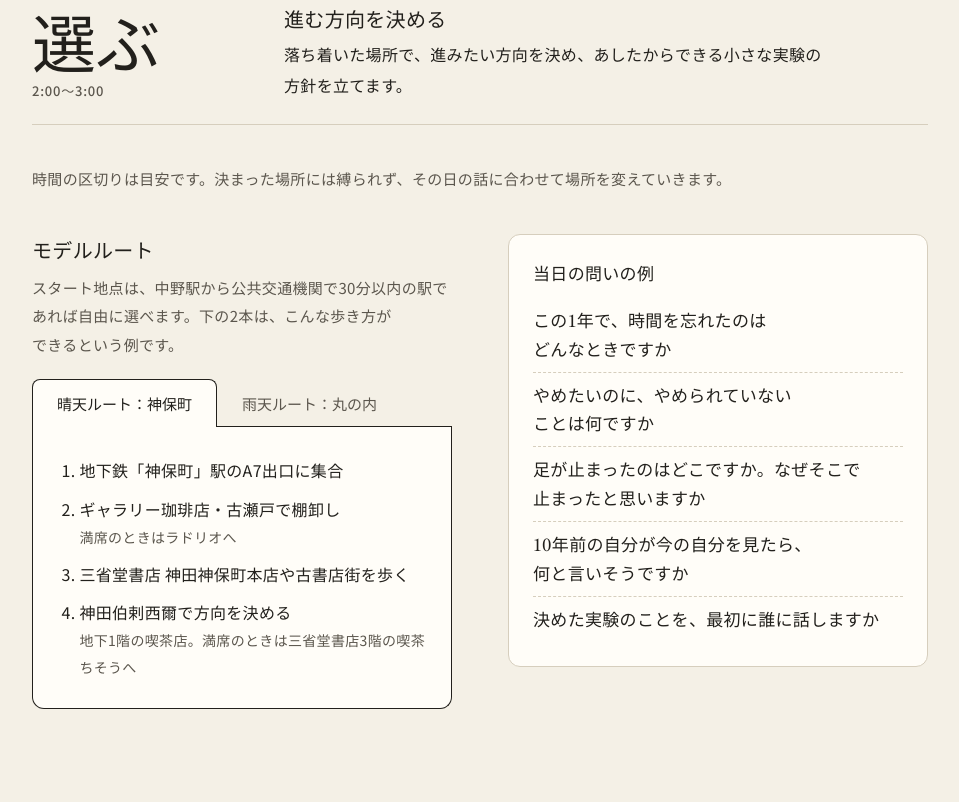
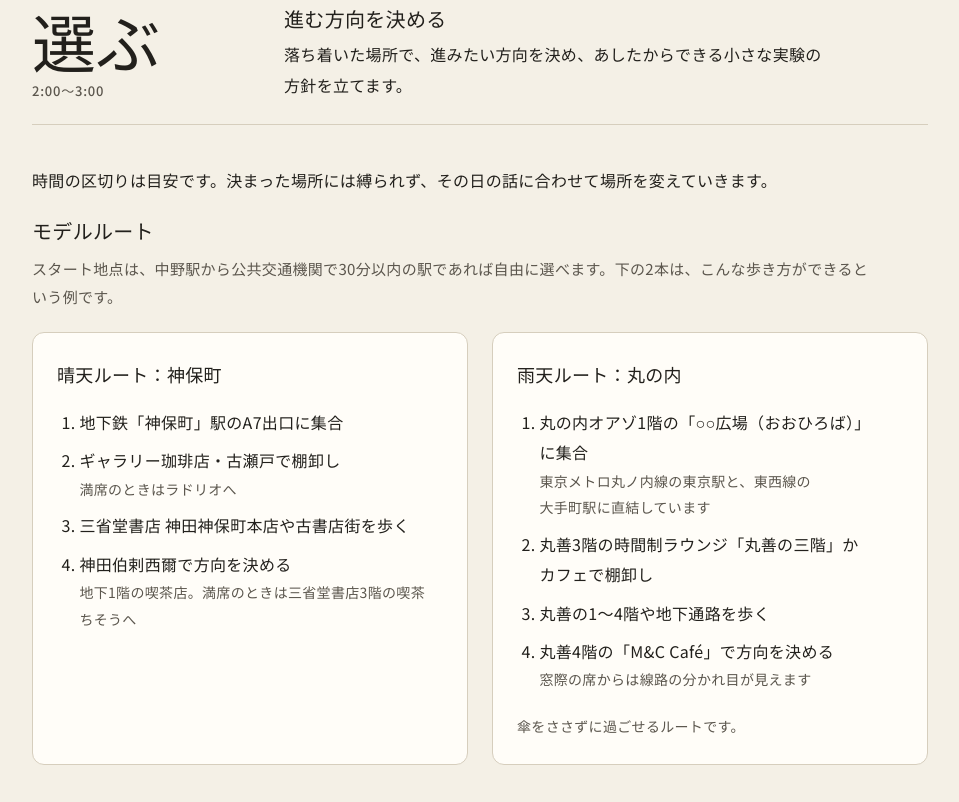
Before and after one commit to walktalkfork/walktalkfork.github.io, a plain HTML site: page index.html in a window 1280 px wide. Shown: the part 2119-2921 px from the top of the page, without its empty margins (160-1119 px from the left). Drawn offline with Linux system fonts and the light colour scheme.

Commit message:
モデルルートの晴天と雨天を左右に並べ、当日の問いの例をその下に横長で置く
Co-Authored-By: Claude Opus 5.5 <noreply@anthropic.com>

```diff
--- a/assets/style.css
+++ b/assets/style.css
@@ -146,27 +146,24 @@ a:hover { color: var(--green-dark); }
 .verbs h3 { margin-bottom: var(--space-1); }
 .verbs p { margin: 0; }
 
-.questions { margin: 0; padding: var(--space-6); background: var(--white); border: 1px solid var(--line); border-radius: var(--radius-card); }
+.questions { margin: var(--space-10) 0 0; padding: var(--space-6); background: var(--white); border: 1px solid var(--line); border-radius: var(--radius-card); }
 .questions h3 { font-size: 17px; margin-bottom: var(--space-3); }
 .questions ul { margin: 0; padding: 0; list-style: none; }
 .questions li { padding: var(--space-2) 0; border-top: 1px dashed var(--line); font-family: var(--mincho); font-size: 17px; line-height: 1.7; }
 .questions li:first-child { border-top: none; }
+@media (min-width: 720px) {
+  .questions ul { columns: 2; column-gap: var(--space-10); }
+  .questions li { break-inside: avoid; }
+  .questions li:nth-child(4) { border-top: none; }
+}
 
-/* モデルルート */
-.section .flow-note { color: var(--ink-soft); font-size: 15px; margin: 0 0 var(--space-10); }
+/* モデルルート：晴天と雨天を左右に並べる */
 .routes h3 { margin-bottom: var(--space-2); }
 .routes > p { color: var(--ink-soft); font-size: 15px; }
-.tabs { display: flex; margin: var(--space-5) 0 0; border-bottom: 1px solid var(--ink); }
-.tab {
-  flex: 1; min-height: 48px; padding: 0 var(--space-3);
-  background: transparent; border: 1px solid transparent; border-bottom: none;
-  border-radius: var(--radius-md) var(--radius-md) 0 0; margin-bottom: -1px;
-  font-family: var(--gothic); font-size: 15px; color: var(--ink-soft); cursor: pointer; white-space: nowrap;
-}
-.tab[aria-selected="true"] { background: var(--white); border-color: var(--ink); color: var(--ink); font-weight: 500; }
-@media (min-width: 640px) { .tab { flex: 0 0 auto; padding: 0 var(--space-6); } }
-.route { padding: var(--space-6); background: var(--white); border: 1px solid var(--ink); border-top: none; border-radius: 0 0 var(--radius-card) var(--radius-card); }
-.route[hidden] { display: none; }
+.route-pair { display: grid; gap: var(--space-4); margin-top: var(--space-5); }
+@media (min-width: 720px) { .route-pair { grid-template-columns: 1fr 1fr; gap: var(--space-6); } }
+.route { padding: var(--space-6); background: var(--white); border: 1px solid var(--line); border-radius: var(--radius-card); min-width: 0; }
+.route h4 { margin: 0 0 var(--space-3); font-family: var(--mincho); font-weight: 500; font-size: 18px; }
 .route ol { margin: 0; padding-left: 1.4em; }
 .route li { padding: var(--space-1) 0; }
 .route li span { display: block; font-size: 14px; color: var(--ink-soft); }
--- a/index.html
+++ b/index.html
@@ -19,7 +19,7 @@
 <link rel="preconnect" href="https://fonts.googleapis.com">
 <link rel="preconnect" href="https://fonts.gstatic.com" crossorigin>
 <link href="https://fonts.googleapis.com/css2?family=Noto+Sans+JP:wght@400;500&family=Shippori+Mincho:wght@500&display=swap" rel="stylesheet">
-<link rel="stylesheet" href="assets/style.css?v=11">
+<link rel="stylesheet" href="assets/style.css?v=12">
 <script data-goatcounter="https://walktalkfork.goatcounter.com/count" async src="assets/count.js"></script>
 </head>
 <body>
@@ -113,17 +113,12 @@
 
   <div class="wrap">
     <p class="flow-note">時間の<wbr>区切りは<wbr>目安です。<wbr>決まった<wbr>場所には<wbr>縛られず、<wbr>その<wbr>日の<wbr>話に<wbr>合わせて<wbr>場所を<wbr>変えていきます。</p>
-    <div class="split">
     <div class="routes">
       <h3>モデルルート</h3>
       <p>スタート地点は、<wbr>中野駅から<wbr>公共交通機関で<wbr>30分以内の<wbr>駅で<wbr>あれば<wbr>自由に<wbr>選べます。<wbr>下の<wbr>2本は、<wbr>こんな<wbr>歩き方が<wbr>できると<wbr>いう<wbr>例です。</p>
-
-      <div class="tabs" role="tablist" aria-label="モデルルート">
-        <button class="tab" role="tab" id="tab-sunny" aria-controls="route-sunny" aria-selected="true">晴天ルート：神保町</button>
-        <button class="tab" role="tab" id="tab-rainy" aria-controls="route-rainy" aria-selected="false" tabindex="-1">雨天ルート：丸の<wbr>内</button>
-      </div>
-
-      <div class="route" role="tabpanel" id="route-sunny" aria-labelledby="tab-sunny">
+      <div class="route-pair">
+        <div class="route">
+          <h4>晴天ルート：神保町</h4>
           <ol>
             <li>地下鉄<wbr>「神保町」駅の<wbr>A7出口に<wbr>集合</li>
             <li>ギャラリー珈琲店・古瀬戸で<wbr>棚卸し<span>満席の<wbr>ときは<wbr>ラドリオへ</span></li>
@@ -131,8 +126,8 @@
             <li>神田伯剌西爾で<wbr>方向を<wbr>決める<span>地下1階の<wbr>喫茶店。<wbr>満席の<wbr>ときは<wbr>三省堂書店3階の<wbr>喫茶 ちそう<wbr>へ</span></li>
           </ol>
         </div>
-
-      <div class="route" role="tabpanel" id="route-rainy" aria-labelledby="tab-rainy" hidden>
+        <div class="route">
+          <h4>雨天ルート：丸の<wbr>内</h4>
           <ol>
             <li>丸の<wbr>内オアゾ1階の<wbr>「○○<wbr>広場<wbr>（おおひろば）」に<wbr>集合<span>東京メトロ丸ノ内線の<wbr>東京駅と、<wbr>東西線の<wbr>大手町駅に<wbr>直結しています</span></li>
             <li>丸善3階の<wbr>時間制ラウンジ<wbr>「丸善の<wbr>三階」か<wbr>カフェで<wbr>棚卸し</li>
@@ -142,6 +137,8 @@
           <p class="note">傘を<wbr>ささずに<wbr>過ごせる<wbr>ルートです。</p>
         </div>
       </div>
+    </div>
+
     <div class="questions">
       <h3>当日の<wbr>問いの<wbr>例</h3>
       <ul>
@@ -151,7 +148,6 @@
         <li>10年前の<wbr>自分が<wbr>今の<wbr>自分を<wbr>見たら、<wbr>何と<wbr>言いそうですか</li>
         <li>決めた<wbr>実験の<wbr>ことを、<wbr>最初に<wbr>誰に<wbr>話しますか</li>
       </ul>
-      </div>
     </div>
   </div>
 </section>
@@ -364,27 +360,6 @@
 </div>
 
 <script>
-// モデルルートのタブ
-(function () {
-  var tabs = document.querySelectorAll('[role="tab"]');
-  function select(tab) {
-    tabs.forEach(function (t) {
-      var on = t === tab;
-      t.setAttribute('aria-selected', on);
-      t.tabIndex = on ? 0 : -1;
-      document.getElementById(t.getAttribute('aria-controls')).hidden = !on;
-    });
-  }
-  tabs.forEach(function (t, i) {
-    t.addEventListener('click', function () { select(t); });
-    t.addEventListener('keydown', function (e) {
-      if (e.key !== 'ArrowRight' && e.key !== 'ArrowLeft') return;
-      var next = tabs[(i + (e.key === 'ArrowRight' ? 1 : tabs.length - 1)) % tabs.length];
-      select(next); next.focus();
-    });
-  });
-})();
-
 // スマホの固定ボタン：最初の予約ボタンと最後の予約欄が見えていないときだけ出す
 (function () {
   var bar = document.getElementById('sticky-cta');
```
Also changed, not shown: cancel.html (+1 -1 lines), privacy.html (+1 -1 lines), tokushoho.html (+1 -1 lines), 1 other file. Lines whose indentation alone changed are shown as unchanged.
